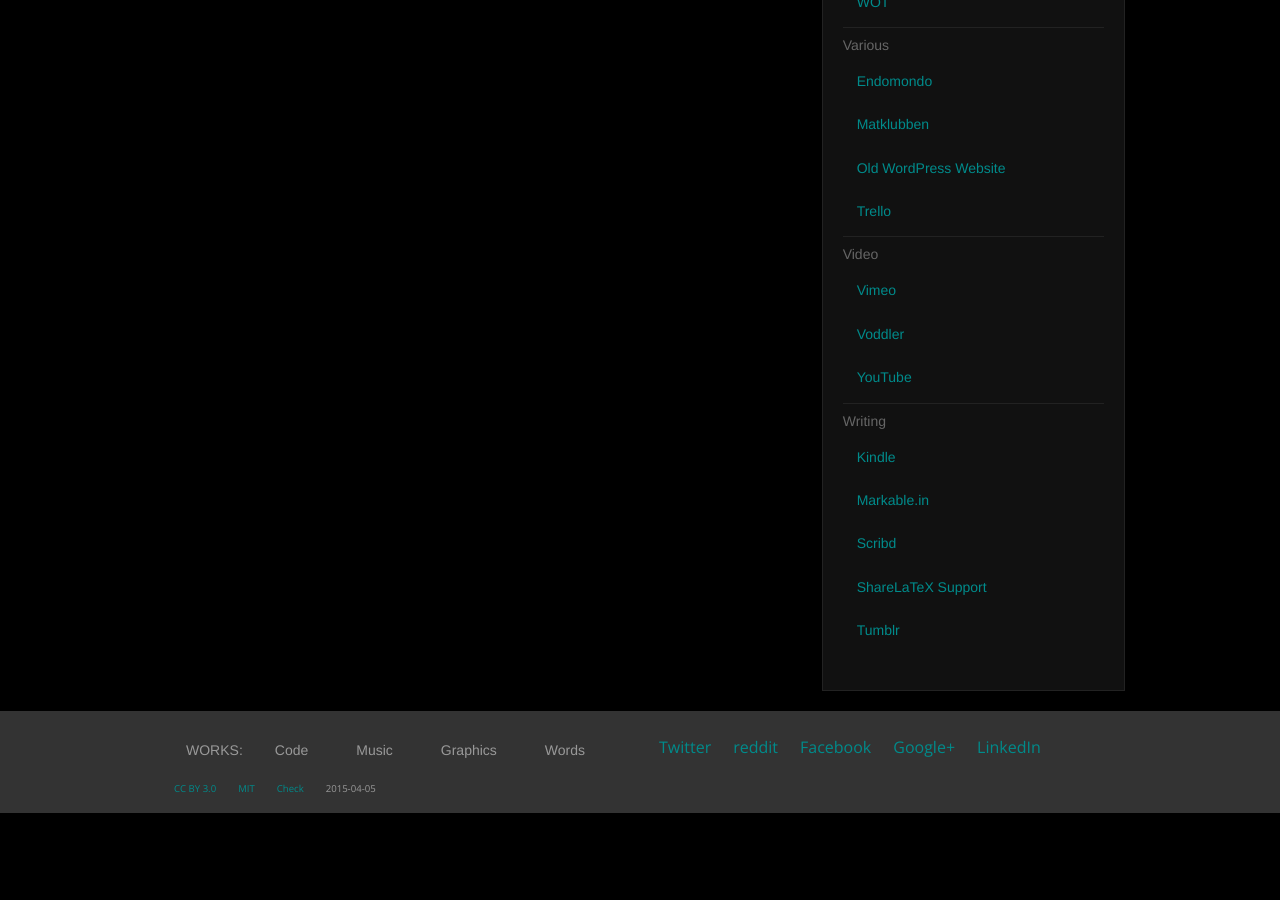
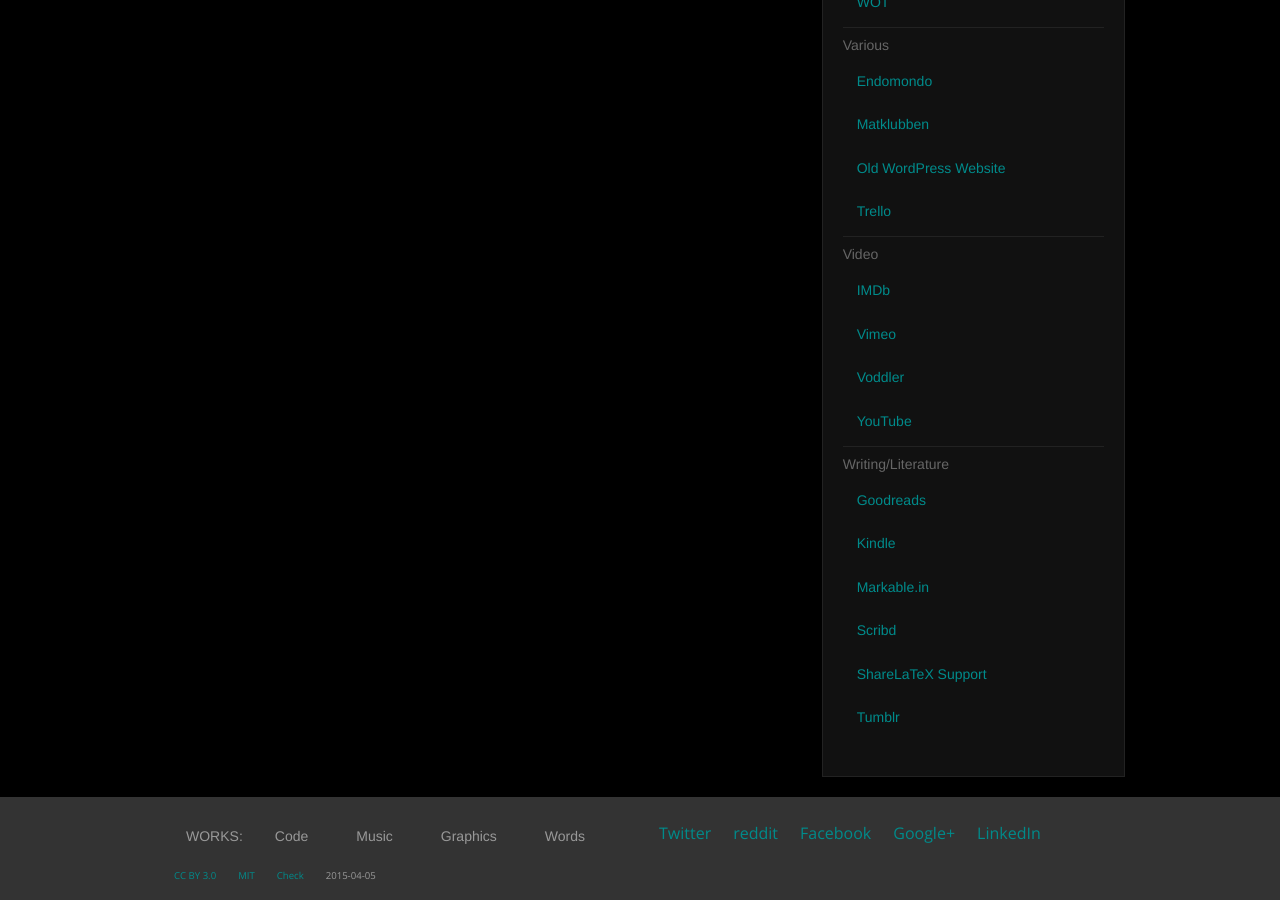
Before and after one commit to hlilje/hlilje.github.io, a Jekyll site: the page built from contact/index.html, in a window 1280 px wide and 900 px high, scrolled down 3519 px. Built offline with Jekyll 4.4.1, drawn with Linux system fonts in a browser that asks for light colours; comment, search, counter and statistics services are not loaded; before the commit the page ends 4332 px from its top, so only the background shows below that.

Commit message:
Add links

```diff
--- a/_includes/links.html
+++ b/_includes/links.html
@@ -96,11 +96,13 @@
     <li><a href="https://trello.com/hlilje" target="_blank">Trello</a></li>
     <li class="divider"></li>
     <li><label>Video</label></li>
+    <li><a href="http://www.imdb.com/user/ur59667738/" target="_blank">IMDb</a></li>
     <li><a href="https://vimeo.com/hlilje" target="_blank">Vimeo</a></li>
     <li><a href="http://www.voddler.com/en/profile/view/vaexelverkan/" target="_blank">Voddler</a></li>
     <li><a href="https://www.youtube.com/user/HampusLiljekvist" target="_blank">YouTube</a></li>
     <li class="divider"></li>
-    <li><label>Writing</label></li>
+    <li><label>Writing/Literature</label></li>
+    <li><a href="https://www.goodreads.com/user/show/41880573-hampus-liljekvist" target="_blank">Goodreads</a></li>
     <li><a href="https://kindle.amazon.com/profile/Hampus-Liljekvist/28869870" target="_blank">Kindle</a></li>
     <li><a href="http://markable.in/profiles/profile/hlilje/" target="_blank">Markable.in</a></li>
     <li><a href="http://www.scribd.com/khlilje" target="_blank">Scribd</a></li>
```
